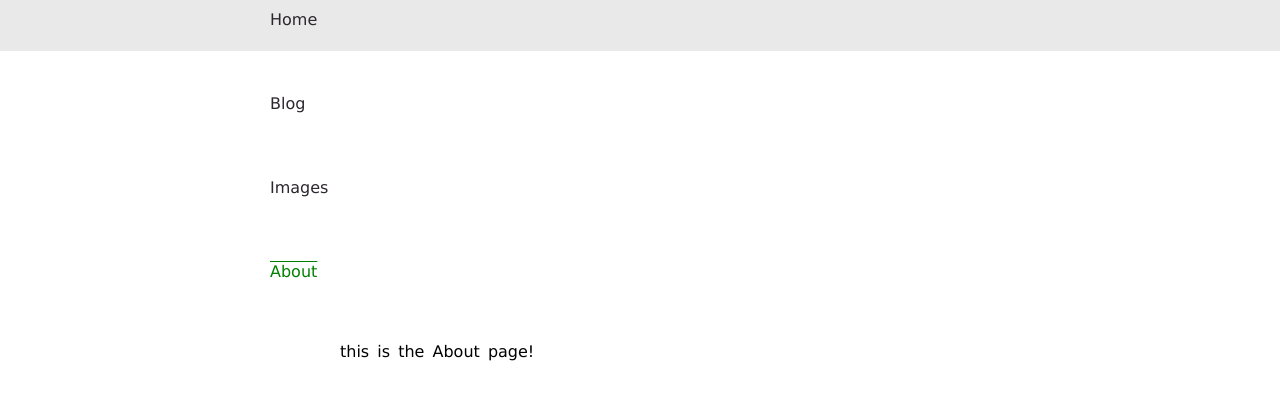
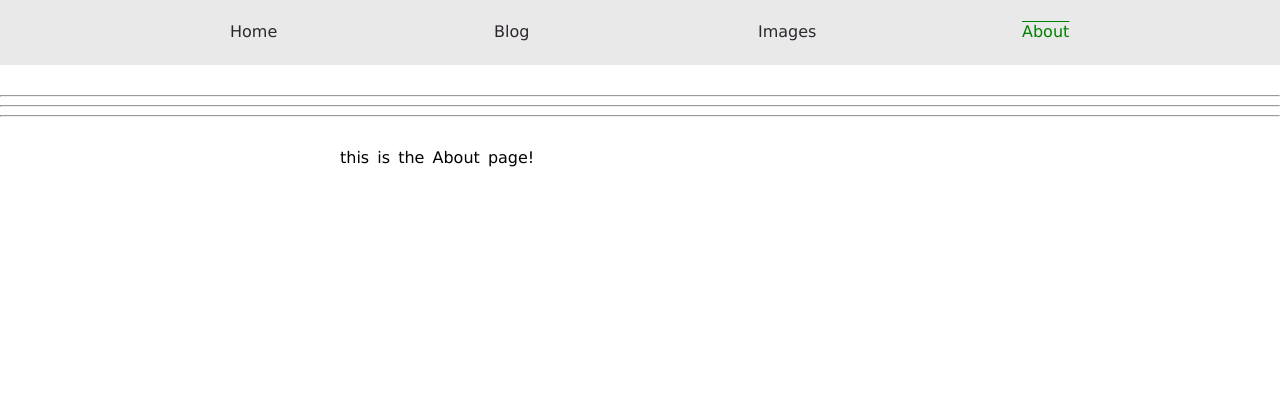
Before and after one commit to AngelinaKapp/allesangelina.github.io, a plain HTML site: page About.html in a window 1280 px wide. Drawn offline with Linux system fonts and the light colour scheme.

Commit message:
NAV BAR FIXED
The nav. bar is now horizontal!

```diff
--- a/About.css
+++ b/About.css
@@ -1,33 +1,32 @@
 @charset "utf-8";
 
-ul, body {
+nav div{display: inline-block;}
+
+nav, body {
      list-style-type: none;
      margin: 0;
      padding: 0;
  }
  /* This removed the bullets and the margins and padding from the nav. list*/
 
- li {
-     float: left;
- /* float allows block elements to slide next to each other */
+ nav div {
      font-family: Verdana;
 /* This defines the font in the navagation bar*/
-    height:4em;
-/*this changes the width of the text */
+    height: 25px;
+/* this changes the height of the nav bar */
+
     list-style:none;
 
-    width:760px;
+   width:30px;
+/* This defines how far apart each section is spaced */
 
     margin:0 auto;
 
-    display: inline;
-/* this should make the text in the nav. bar horizontal */
+    padding-top: 22px;
 
-    color: black;
-}
+    padding-bottom: 18px;
 
- ul li{
- 	padding: 10px;
+    padding-left: 230px;
 }
 
 a {
@@ -59,15 +58,12 @@ a:hover, a:active {
 		  list-style:none;
 }
 
-h1, p {
+p {
 	    margin-right: 340px;
       margin-left: 340px;
 	    margin-top: 25px;
 	    margin-bottom: 25px;
 	    font-family:Verdana;
-}
-
-p {
       line-height: 200%;
 /* the previous creates the height of the lines */
       letter-spacing: 0px;
--- a/About.html
+++ b/About.html
@@ -16,15 +16,20 @@
 <!-- This is the navagation bar -->
       <div id="header">
 
-        <ul id="nav">
-          <li><a href="Index.html">Home</a></li>
-          <li><a href="Blog.html">Blog</a></li>
-          <li><a href="Images.html">Images</a></li>
-          <li><a href="About.html"><span id="About">About</span></a></li>
-        </ul>
+      <nav>
+          <div><a href="Index.html">Home</a></div>
+          <div><a href="Blog.html">Blog</a></div>
+          <div><a href="Images.html">Images</a></div>
+          <div><a href="About.html"><span id="About">About</span></a></div>
+      </nav>
 
       </div>
 <!-- This ends the navagation bar -->
+
+<hr/ id="hr1">
+<hr/ id="hr2">
+<hr/ id="hr3">
+
 
       <p> this is the About page! </p>
 
--- a/Blog.css
+++ b/Blog.css
@@ -1,31 +1,32 @@
 @charset "utf-8";
 
-ul, body {
+nav div{display: inline-block;}
+
+nav, body {
      list-style-type: none;
      margin: 0;
      padding: 0;
  }
  /* This removed the bullets and the margins and padding from the nav. list*/
 
- li {
-     float: left;
- /* float allows block elements to slide next to each other */
+ nav div {
      font-family: Verdana;
 /* This defines the font in the navagation bar*/
-    height:4em;
-/*this changes the width of the text */
+    height: 25px;
+/* this changes the height of the nav bar */
+
     list-style:none;
 
-    width:760px;
+   width:30px;
+/* This defines how far apart each section is spaced */
 
     margin:0 auto;
 
-    display: inline;
-/* this should make the text in the nav. bar horizontal */
-}
+    padding-top: 22px;
 
- ul li{
- 	padding: 10px;
+    padding-bottom: 18px;
+
+    padding-left: 230px;
 }
 
 a {
@@ -57,15 +58,12 @@ a:hover, a:active {
 		  list-style:none;
 }
 
-h1, p {
+p {
 	    margin-right: 340px;
       margin-left: 340px;
 	    margin-top: 25px;
 	    margin-bottom: 25px;
 	    font-family:Verdana;
-}
-
-p {
       line-height: 200%;
 /* the previous creates the height of the lines */
       letter-spacing: 0px;
--- a/Images.css
+++ b/Images.css
@@ -1,31 +1,32 @@
 @charset "utf-8";
 
-ul, body {
+nav div{display: inline-block;}
+
+nav, body {
      list-style-type: none;
      margin: 0;
      padding: 0;
  }
  /* This removed the bullets and the margins and padding from the nav. list*/
 
- li {
-     float: left;
- /* float allows block elements to slide next to each other */
+ nav div {
      font-family: Verdana;
 /* This defines the font in the navagation bar*/
-    height:4em;
-/*this changes the width of the text */
+    height: 25px;
+/* this changes the height of the nav bar */
+
     list-style:none;
 
-    width:760px;
+   width:30px;
+/* This defines how far apart each section is spaced */
 
     margin:0 auto;
 
-    display: inline;
-/* this should make the text in the nav. bar horizontal */
-}
+    padding-top: 22px;
 
- ul li{
- 	padding: 10px;
+    padding-bottom: 18px;
+
+    padding-left: 230px;
 }
 
 a {
@@ -57,15 +58,12 @@ a:hover, a:active {
 		  list-style:none;
 }
 
-h1, p {
+p {
 	    margin-right: 340px;
       margin-left: 340px;
 	    margin-top: 25px;
 	    margin-bottom: 25px;
 	    font-family:Verdana;
-}
-
-p {
       line-height: 200%;
 /* the previous creates the height of the lines */
       letter-spacing: 0px;
--- a/Index.css
+++ b/Index.css
@@ -1,32 +1,33 @@
 @charset "utf-8";
 
-ul, body {
+nav div{display: inline-block;}
+
+nav, body {
      list-style-type: none;
      margin: 0;
      padding: 0;
  }
  /* This removed the bullets and the margins and padding from the nav. list*/
 
- li {
-     float: left;
- /* float allows block elements to slide next to each other */
+ nav div {
      font-family: Verdana;
 /* This defines the font in the navagation bar*/
-    height:4em;
-/*this changes the width of the text */
+    height: 25px;
+/* this changes the height of the nav bar */
+
     list-style:none;
 
-    width:760px;
+   width:30px;
+/* This defines how far apart each section is spaced */
 
     margin:0 auto;
 
-    display: inline;
-/* this should make the text in the nav. bar horizontal */
+    padding-top: 22px;
+
+    padding-bottom: 18px;
+
+    padding-left: 230px;
 }
-
- ul li{
- 	padding: 10px;
- }
 
 a {
     display: block;
--- a/allesangelina.css
+++ /dev/null
@@ -1,23 +0,0 @@
-ul {
-     list-style-type: none;
-     margin: 0;
-     padding: 0;
- }
- /* This removed the bullets and the margins and padding from the nav. list*/
-
- li {
-     float: left;
- }
- /* float allows block elements to slide next to each other */
-
-a {
-     display: block;
-     width: 60px;
- }
-/* block - makes the whole link area clickable ( and not just the text) */
-/* block also allowed for the width of the links to be specificed to 60px */
-
-a:hover, a:active {
-    background-color: rgb(255, 255, 255);
-    color: black;
-}
```
Also changed, not shown: Blog.html (+11 -6 lines), Images.html (+11 -6 lines), index.html (+10 -6 lines). Lines whose indentation alone changed are shown as unchanged.
